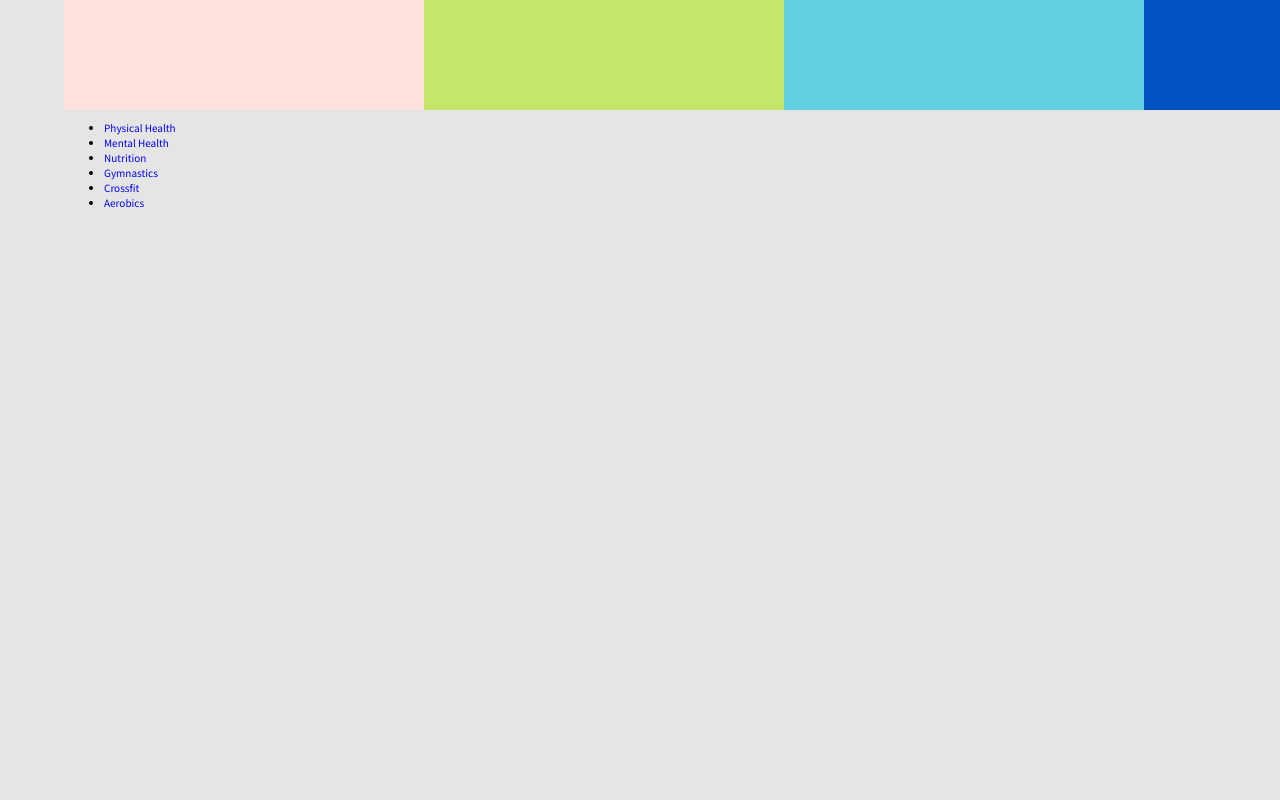
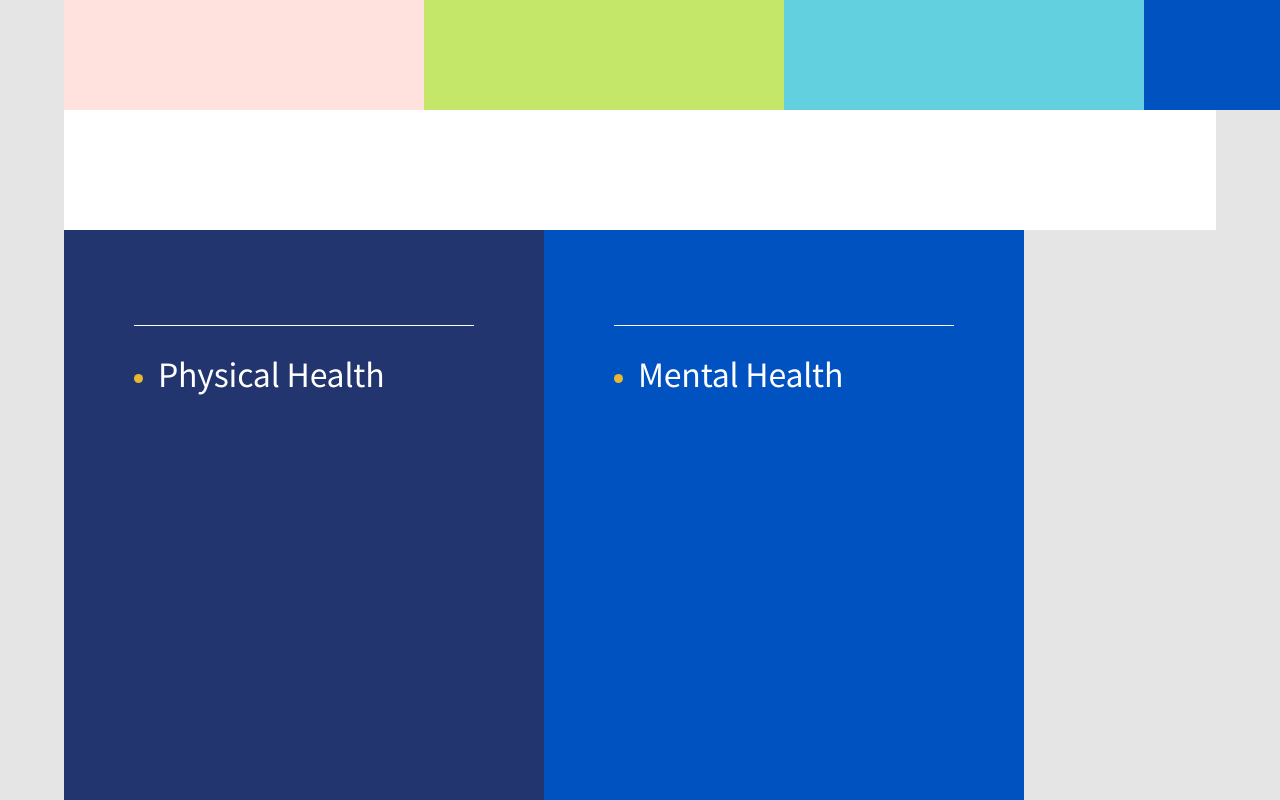
Before and after one commit to MezdrinM/ThriveTalk, a React (Create React App) app: page / in a window 1280 px wide. Shown: the part 3060-3860 px from the top of the page. Before the commit the page ends 3280 px from the top, so only its background shows below. Built offline with nearby package versions, Linux system fonts and the light colour scheme; the HTML template or start-up script is replaced by a standard one.

Commit message:
style for section-promo

```diff
--- a/public/index.html
+++ b/public/index.html
@@ -93,13 +93,12 @@
           <li class="box-list pink"><a href="/">Weight Lifting</a></li>
           <li class="box-list mustard"><a href="/">Running  & Spinning</a></li>
           <li class="box-list aqua"><a href="/">Pumping Iron</a></li>
-          <li class="box-list blue"><a href="/">Pumping Ironn</a></li>
+          <li class="box-list blue"><a href="/">Pumping Iron</a></li>
         </ul>
       </div>
     </section>
     <section class="section-outer section-promo">
-      <div class="section-promo-items">
-        <ul class="section-promo-items__list">
+        <ul class="section-promo-list">
           <li class="items-list indigo"><a href="/">Physical Health</a></li>
           <li class="items-list blue"><a href="/">Mental Health</a></li>
           <li class="items-list images"><a href="/">Nutrition</a></li>
@@ -107,7 +106,7 @@
           <li class="items-list peach"><a href="/">Crossfit</a></li>
           <li class="items-list violet"><a href="/">Aerobics</a></li>
         </ul>
-      </div>
     </section>
+
   </body>
 </html>
--- a/src/styles/main.scss
+++ b/src/styles/main.scss
@@ -5,6 +5,7 @@
 @import "./section-about.scss";
 @import "./section-text.scss";
 @import "./section-box.scss";
+@import "./section-promo.scss";
 
 .section-outer {
   width: $width;
--- a/src/styles/section-box.scss
+++ b/src/styles/section-box.scss
@@ -5,10 +5,11 @@
         display: flex;
         flex-flow: row wrap;
 
+
         &__iron{
             display: flex;
             padding: 0;
-            margin: 0;
+            margin: 0 0 120px;
             text-align: center;
             .box-list{
                 list-style-type: none;
@@ -41,10 +42,10 @@
             }
 
         .pink{
-              background: $pink;
+            background: $pink;
                 }
         .mustard{
-                background: $mustard;
+            background: $mustard;
              }
         .aqua{
             background: $aqua;
--- /dev/null
+++ b/src/styles/section-promo.scss
@@ -0,0 +1,65 @@
+.section-promo{
+
+            &-list{
+                display: flex;
+                flex-flow: row wrap;
+                padding: 0;
+                margin: 0;
+
+                .items-list{
+                    list-style-type: none;
+                    width: 480px;
+                    height: 480px;
+                    font-size: 32px;
+                    line-height: 34px;
+                    letter-spacing: -0.006em;
+                    color: #FFFFFF;
+                    padding-top: 95px;
+                    text-align: center;
+                }
+
+                .items-list a{
+                    display: inline-block;
+                    color: #ffffff;
+                    border-top: 1px solid #fff;
+                    padding-top: 30px;
+                    width: 340px;
+                    text-align: start;
+                }
+
+                .items-list a::before{
+                    content: '';
+                    background-color: #E9B730;
+                    width: 9px;
+                    height: 9px;
+                    border-radius: 50%;
+                    display: inline-block;
+                    vertical-align: middle;
+                    margin-right: 15px;
+                }
+            }
+
+            .indigo{
+                background: #22356F;
+            }
+
+            .blue{
+                background: $blue;
+            }
+
+            .images{
+                background: url(/public/static/joanna-kosinska-340748.png);
+            }
+
+            .aqua{
+                background: $aqua;
+                    }
+
+            .peach{
+                background: $peach;
+                }
+
+            .violet{
+                background: $violet;
+            }
+}
--- a/src/styles/variables.scss
+++ b/src/styles/variables.scss
@@ -6,3 +6,6 @@ $pink: #FFE2DE;
 $mustard: #C4E769;
 $aqua: #62D0DF;
 $blue: #0052C1;
+$indigo: #22356F;
+$peach: #DEE1FF;
+$violet: #8F00FF;
```
